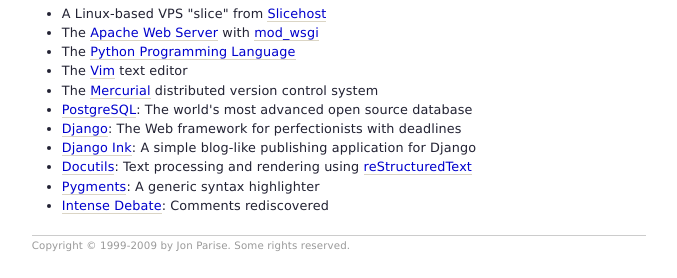
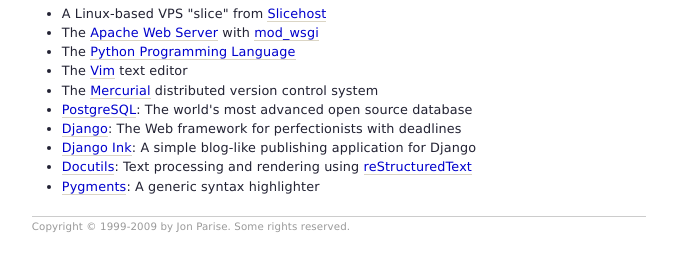
Before and after one commit to jparise/indelible-django, a Django app: template templates/about.html in a window 1280 px wide. Shown: the part 522-800 px from the top of the page, without its empty margins (301-978 px from the left). Run offline with Django 3.2, Linux system fonts and the light colour scheme; the template is opened without the code that fills it, so the values that code supplies are empty.

Commit message:
Removing the Intense Debate link now that we're using Disqus.

```diff
--- a/templates/about.html
+++ b/templates/about.html
@@ -44,7 +44,6 @@ This site is built upon a stack of open source technologies:
 <li><a href="http://www.bitbucket.org/jparise/django-ink/">Django Ink</a>: A simple blog-like publishing application for Django</li>
 <li><a href="http://docutils.sourceforge.net/">Docutils</a>: Text processing and rendering using <a href="http://docutils.sourceforge.net/rst.html">reStructuredText</a></li>
 <li><a href="http://pygments.org/">Pygments</a>: A generic syntax highlighter</li>
-<li><a href="http://www.intensedebate.com/">Intense Debate</a>: Comments rediscovered</li>
 </ul>
 
 {% endblock %}
```
